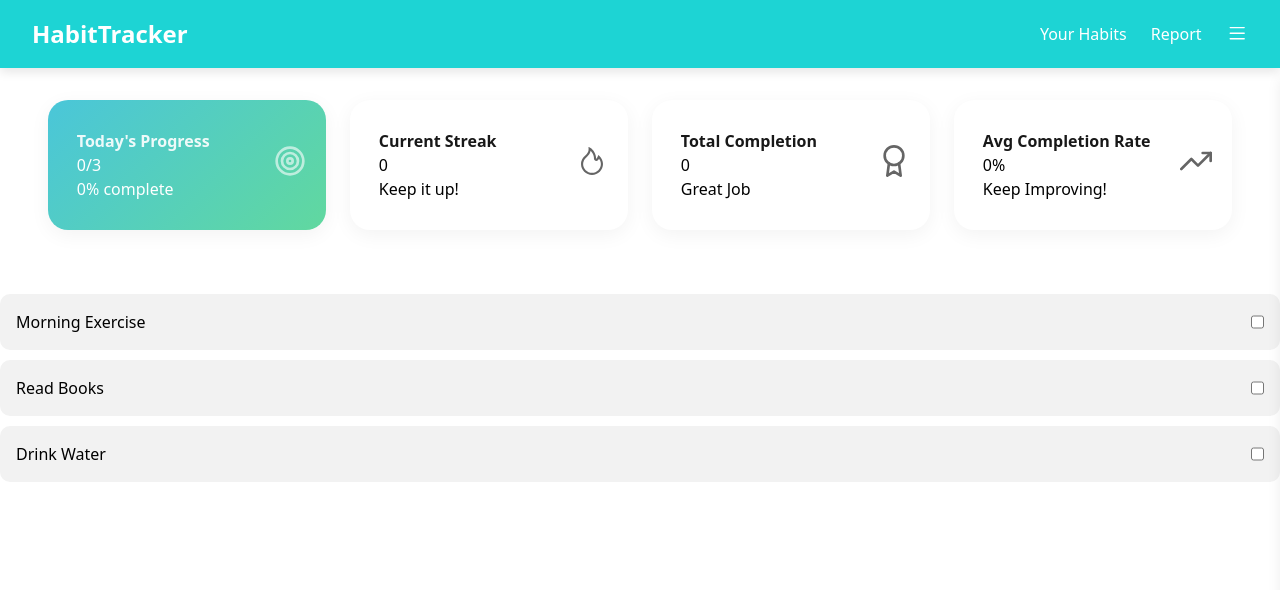
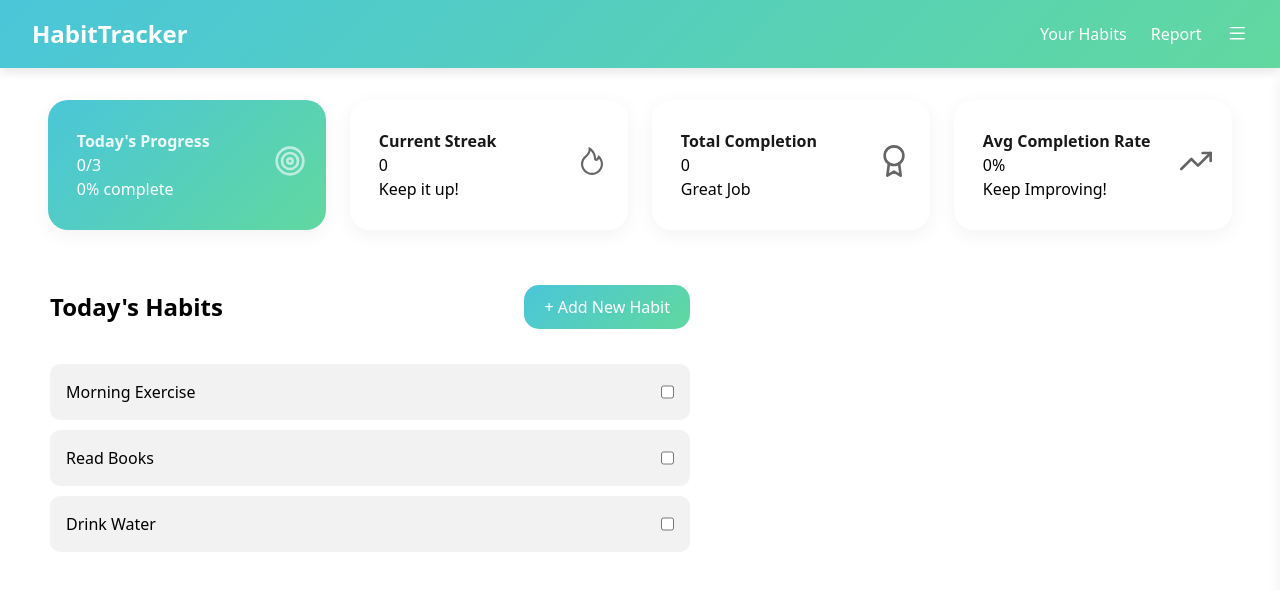
Before and after one commit to Ishagp/Habit_Tracker, a React (Vite) app: page / in a window 1280 px wide. Shown: the top 590 px of the page. Built offline with nearby package versions, Linux system fonts and the light colour scheme.

Commit message:
created Habitlist

```diff
--- a/src/components/Habitlist/Habitlist.jsx
+++ b/src/components/Habitlist/Habitlist.jsx
@@ -1,5 +1,13 @@
+import styles from './Habitlist.module.css';
+
 const Habitlist = ({ habits, toggleHabit }) => {
     return (
+        <div className={styles.container}>
+            <div className={styles.title}>
+                <h1 className={styles.heading}>Today's Habits</h1>
+                <button className={styles.add_btn}>+  Add New Habit</button>
+            </div>
+
             <div style={{ marginTop: "2rem" }}>
                 {habits.map(habit => (
                     <div
@@ -11,6 +19,7 @@ const Habitlist = ({ habits, toggleHabit }) => {
                             borderRadius: "10px",
                             display: "flex",
                             justifyContent: "space-between"
+
                         }}
                     >
                         <span>{habit.title}</span>
@@ -23,6 +32,7 @@ const Habitlist = ({ habits, toggleHabit }) => {
                     </div>
                 ))}
             </div>
+        </div>
     );
 };
 
--- /dev/null
+++ b/src/components/Habitlist/Habitlist.module.css
@@ -0,0 +1,30 @@
+.container{
+     width: 50%;
+     margin-left: 50px;
+}
+
+.title {
+    display: flex;
+    justify-content: space-between;
+    align-items: center;
+    margin-top: 20px;
+    height: 50px;
+}
+
+.heading {
+    font-size: 1.5rem;
+    font-weight: 650;
+}
+
+.add_btn {
+    background: linear-gradient(135deg, #4ac6d9, #61d89f);
+    color: white;
+    border-radius: 15px;
+    padding: 10px 20px;
+    cursor: pointer;
+    border: none;
+}
+
+.add_btn:hover {
+    background: linear-gradient(135deg, #4bb6c6, #5fb68c);
+}
--- a/src/components/Navigation/Navigation.module.css
+++ b/src/components/Navigation/Navigation.module.css
@@ -2,7 +2,7 @@
     display: flex;
     justify-content: space-between;
     align-items: center;
-    background-color: #1dd4d4;
+    background: linear-gradient(135deg, #4ac6d9, #61d89f);
     color: white;
     padding: 1rem 2rem;
     box-shadow: 0 4px 10px rgba(0, 0, 0, 0.1);
```
Lines whose indentation alone changed are shown as unchanged.
